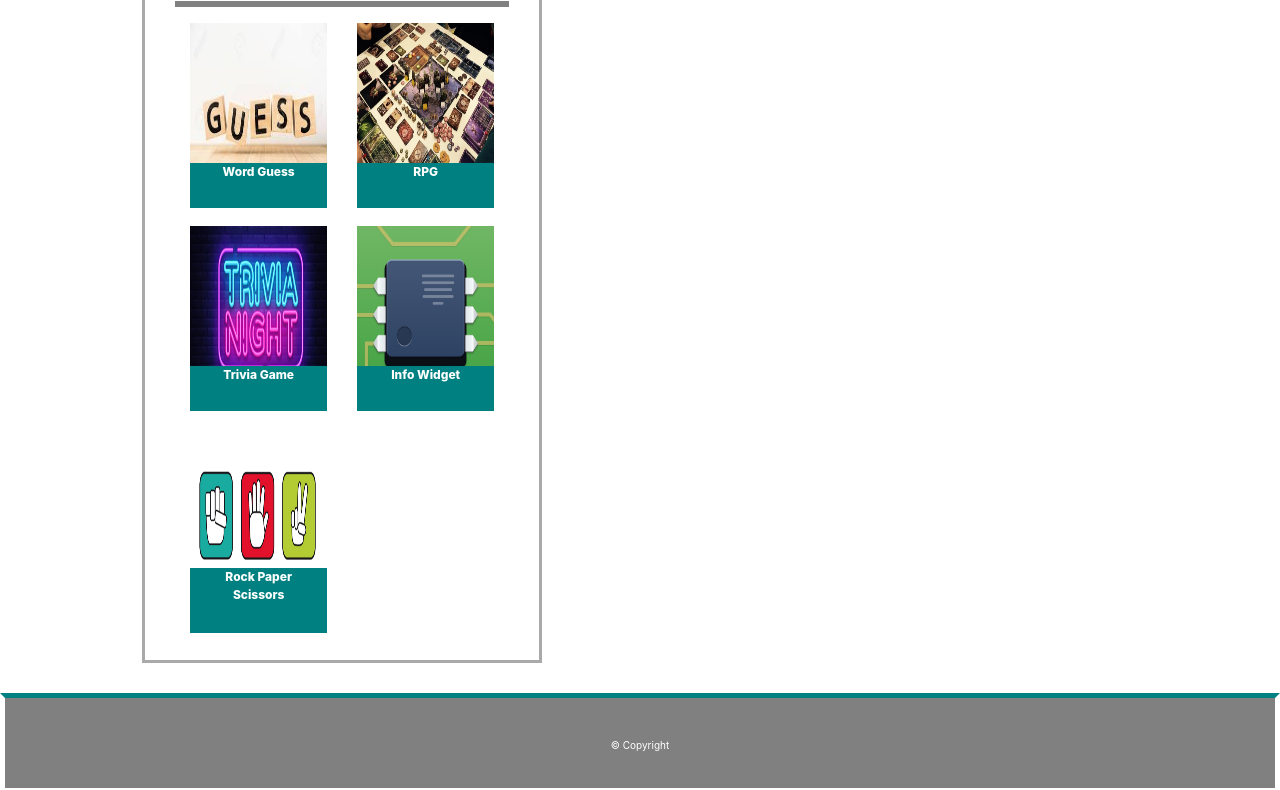
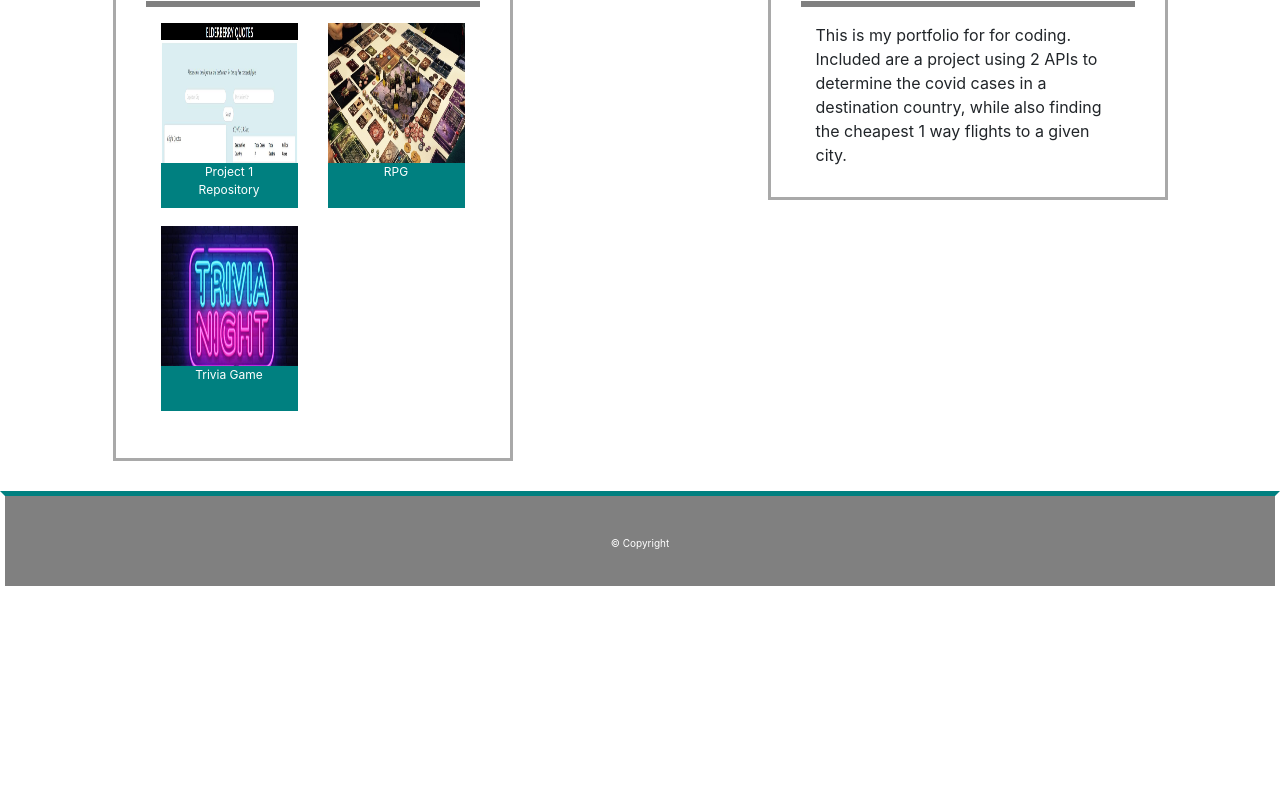
Before and after one commit to Glenlee1225/Glenlee1225.github.io, a plain HTML site: page portfolio.html in a window 1280 px wide. Shown: the part 271-1061 px from the top of the page. After the commit the page ends 862 px from the top, so only its background shows below. Drawn offline with nearby package versions, Linux system fonts and the light colour scheme.

Commit message:
updating

```diff
--- a/portfolio.html
+++ b/portfolio.html
@@ -23,7 +23,7 @@
                 <div class="collapse navbar-collapse" id="navbarText">
                   <ul class="navbar-nav mr-auto">
                     <li class="nav-item active">
-                      <a class="nav-link" href="contact.html">Contact <span class="sr-only">(current)</span></a>
+                      <a class="nav-link" href="contact.html">Contact <span class="sr-only"></span></a>
                     </li>
                     <li class="nav-item">
                       <a class="nav-link" href="index.html">About Me</a>
@@ -46,9 +46,10 @@
               <div class="row">
                 <div class="col-6">
                 <div class="image">
-                  <img src="guess.jpg" alt="word guess">
+                  <img src="Project 1.JPG" alt="word guess">
                   <div class="text-block">
-                    <p>Word Guess</p>
+                    <a class="text-white" href="https://shookster.github.io/project-1/" target="_blank">Project 1</a>
+                    <a class="text-white" href="https://github.com/shookster/project-1" target="_blank">Repository</a>
                   </div>
                 </div>
                 </div>
@@ -71,31 +72,30 @@
                 </div>
                 </div>
                 <div class="col-6">
-                <div class="image">
-                  <img src="infowidget.jpg" alt="microchip">
-                  <div class="text-block">
-                  <p>Info Widget</p>
-                  </div>
-                </div>
                 </div>
               </div>
               <div class="row">
               <div class="col-6">
-              <div class="image">
-                <img src="rps.jpg" alt="rock paper scissors">
-                <div class="text-block" id="rockpaper">
-                <p>Rock Paper Scissors</p>
-                </div>
               </div>
               </div>
             </div>
             </div>
-        </div>
-        <div class="col-sm-4">
+            <div class="content" class="col">
+              <h2> Summary</h2>
+              <hr style="border: solid grey;" />
+              <div class="container">
+              <div>
+                This is my portfolio for for coding. Included are a project using 2 APIs to determine the covid cases in a destination country, while also finding the cheapest 1 way flights to a given city.
+              </div>
+              </div>
+            </div>
         </div>
     </div>
     <div>
         <footer> &#169; Copyright</footer>
     </div>
+  <script src="https://code.jquery.com/jquery-3.5.1.slim.min.js" integrity="sha384-DfXdz2htPH0lsSSs5nCTpuj/zy4C+OGpamoFVy38MVBnE+IbbVYUew+OrCXaRkfj" crossorigin="anonymous"></script>
+  <script src="https://cdn.jsdelivr.net/npm/popper.js@1.16.1/dist/umd/popper.min.js" integrity="sha384-9/reFTGAW83EW2RDu2S0VKaIzap3H66lZH81PoYlFhbGU+6BZp6G7niu735Sk7lN" crossorigin="anonymous"></script>
+  <script src="https://stackpath.bootstrapcdn.com/bootstrap/4.5.2/js/bootstrap.min.js" integrity="sha384-B4gt1jrGC7Jh4AgTPSdUtOBvfO8shuf57BaghqFfPlYxofvL8/KUEfYiJOMMV+rV" crossorigin="anonymous"></script>
 </body>
 </html>
--- a/style.css
+++ b/style.css
@@ -66,8 +66,6 @@ footer {
     min-width: 400px;
     height: 30%;
     margin: auto;
-    margin-right: 12%;
-    margin-left: 12%;
     margin-bottom: 30px;
     margin-top: 30px;
     border-style: solid;
@@ -111,12 +109,8 @@ img {
 
   }
 
-  p {
-      font-family: 'Gill Sans', 'Gill Sans MT', Calibri, 'Trebuchet MS', sans-serif
-      padding: 10px;
-      font-weight: 800;
-  }
 
-  #rockpaper {
+
+#rockpaper {
     height: 65px;
-  }
+}
```
Also changed, not shown: contact.html (+3 -0 lines), index.html (+3 -0 lines), Project 1.JPG (added).
